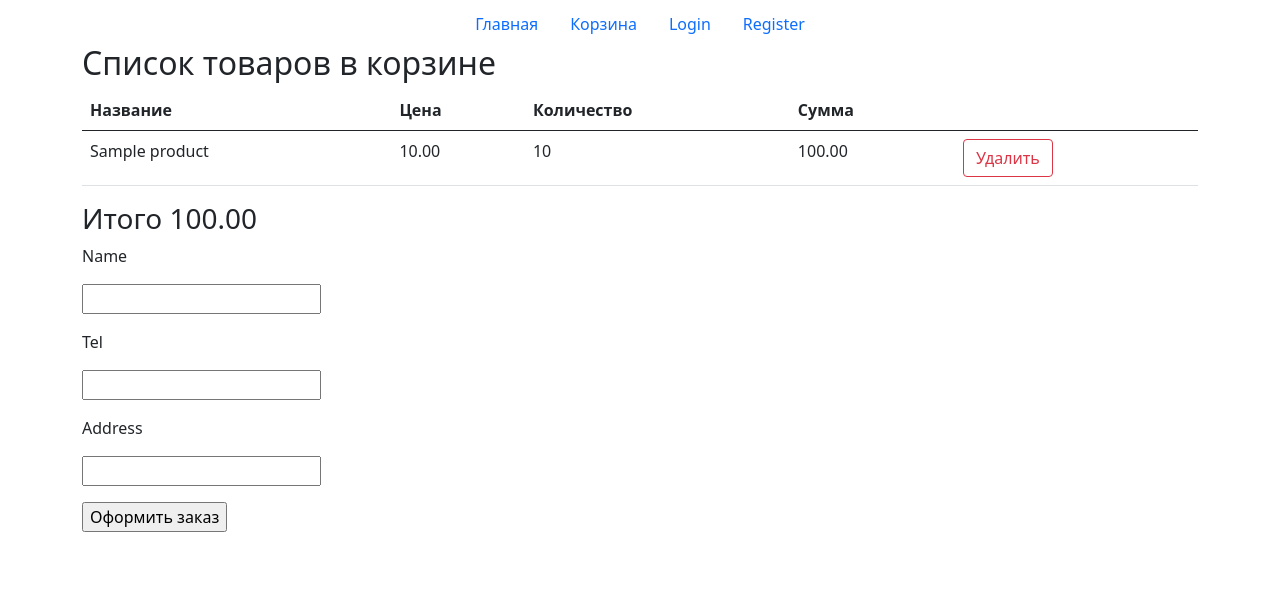
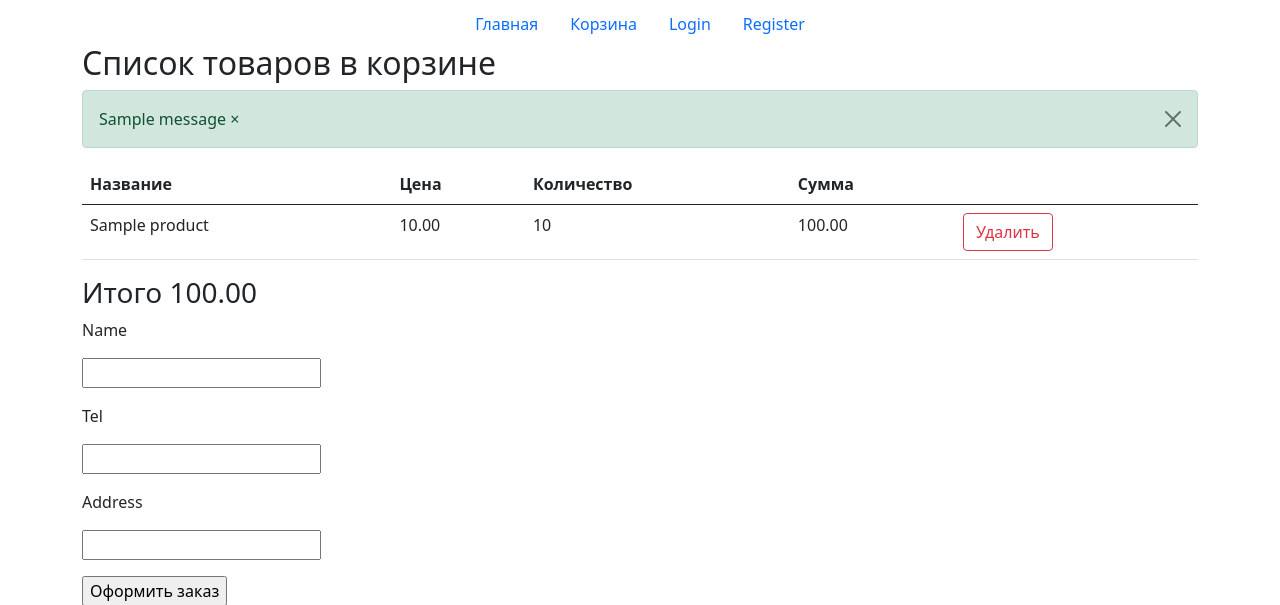
Before and after one commit to A-miin/hw_48, a Django app: page /basket/ in a window 1280 px wide. Shown: the top 605 px of the page. Run offline with Django 3.2, Linux system fonts and the light colour scheme; tables that the repository leaves empty hold one stand-in row (values such as "Sample post"); one stand-in notice (Sample message) is shown; parts of the project's set-up code (start-up, migrations or seed data) failed here and were passed over; some libraries are stand-ins or nearby versions.

Commit message:
Add messages

```diff
--- a/store/online_store/templates/base.html
+++ b/store/online_store/templates/base.html
@@ -4,7 +4,7 @@
 <head>
     <meta charset="UTF-8">
     <title>{% block title %}Base title {% endblock title %}</title>
-    <link rel="stylesheet" href="{% static "css/bootstrap.min.css" %}">
+    <link href="https://cdn.jsdelivr.net/npm/bootstrap@5.0.0-beta3/dist/css/bootstrap.min.css" rel="stylesheet" integrity="sha384-eOJMYsd53ii+scO/bJGFsiCZc+5NDVN2yr8+0RDqr0Ql0h+rP48ckxlpbzKgwra6" crossorigin="anonymous">
     <link rel="stylesheet" href="{% static "css/style.css" %}">
 </head>
 <body>
@@ -39,5 +39,8 @@
         <h2>{% block header-text %}{% endblock header-text %}</h2>
         {% block content %} {% endblock content %}
     </div>
+<script src="https://cdn.jsdelivr.net/npm/@popperjs/core@2.9.1/dist/umd/popper.min.js" integrity="sha384-SR1sx49pcuLnqZUnnPwx6FCym0wLsk5JZuNx2bPPENzswTNFaQU1RDvt3wT4gWFG" crossorigin="anonymous"></script>
+<script src="https://cdn.jsdelivr.net/npm/bootstrap@5.0.0-beta3/dist/js/bootstrap.min.js" integrity="sha384-j0CNLUeiqtyaRmlzUHCPZ+Gy5fQu0dQ6eZ/xAww941Ai1SxSY+0EQqNXNE6DZiVc" crossorigin="anonymous"></script>
+
 </body>
 </html>
--- a/store/online_store/templates/basket/index.html
+++ b/store/online_store/templates/basket/index.html
@@ -1,7 +1,9 @@
 {% extends 'base.html' %}
 {% block title %} Корзина {% endblock title %}
 {% block header-text %} Список товаров в корзине {% endblock header-text %}
+
 {% block content %}
+    {% include "partial/messages.html" %}
     {% if not products %}
         <h3>Нет товаров в корзине</h3>
     {% endif %}
--- /dev/null
+++ b/store/online_store/templates/partial/messages.html
@@ -0,0 +1,38 @@
+{% if messages %}
+
+    {% for message in messages %}
+
+        <div class="alert alert-dismissible fade show  {% if message.level == DEFAULT_MESSAGE_LEVELS.ERROR %}
+
+            alert-danger
+
+        {% elif message.level == DEFAULT_MESSAGE_LEVELS.WARNING %}
+
+            alert-warning
+
+        {% elif message.level == DEFAULT_MESSAGE_LEVELS.SUCCESS %}
+
+            alert-success
+
+        {% elif message.level == DEFAULT_MESSAGE_LEVELS.INFO %}
+
+            alert-primary
+
+        {% else %}
+
+            alert-secondary
+
+        {% endif %}" role="alert">
+
+            {{ message }}
+              <button type="button" class="btn-close" data-bs-dismiss="alert" aria-label="Close"></button>
+
+                <span aria-hidden="true">&times;</span>
+
+            </button>
+
+        </div>
+
+    {% endfor %}
+
+{% endif %}
--- a/store/online_store/views.py
+++ b/store/online_store/views.py
@@ -6,6 +6,7 @@ from django.views.generic import ListView, DetailView, CreateView, UpdateView, D
 from django.urls import reverse, reverse_lazy
 from django.db.models import Q
 from django.utils.http import urlencode
+from django.contrib import messages
 
 from .forms import ProductSearchForm, ProductForm, SearchForm, OrderForm
 from .models import Product, CATEGORY_CHOICES, CartProduct, ProductOrder, Order
@@ -108,6 +109,9 @@ class AddToCartView(View):
                 products = request.session.get('products', {})
                 products[product.name] = cart_product.qty
                 request.session['products'] = products
+                messages.success(self.request, f'{product.name} : 1 item added')
+            else:
+                messages.error(self.request, f'Cannot add {product.name}')
         except CartProduct.DoesNotExist:
             if product.remainder!=0:
                 cart_product=CartProduct.objects.create(product=product, qty=1)
@@ -118,6 +122,11 @@ class AddToCartView(View):
                 products = request.session.get('products', {})
                 products[product.name] = cart_product.qty
                 request.session['products'] = products
+                messages.success(self.request, f'{product.name} : 1 item added')
+            else:
+                messages.error(self.request, f'Cannot add {product.name}')
+
+
         return redirect('cart_list')
 
 class IndexCartView(ListView):
@@ -147,6 +156,7 @@ class DeleteCartView(DeleteView):
         products[product.name] = None
         request.session['products'] = products
         self.request.session['products'][product.name] = None
+        messages.warning(self.request, f'{product.name} deleted')
         self.object.delete()
 
         return HttpResponseRedirect(success_url)
```
